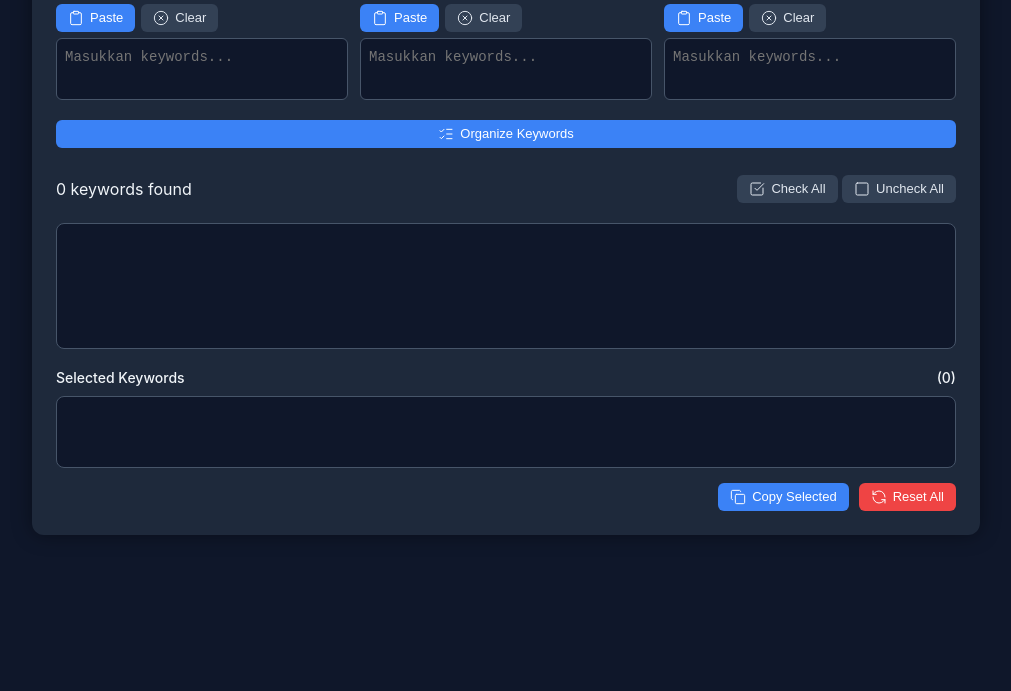
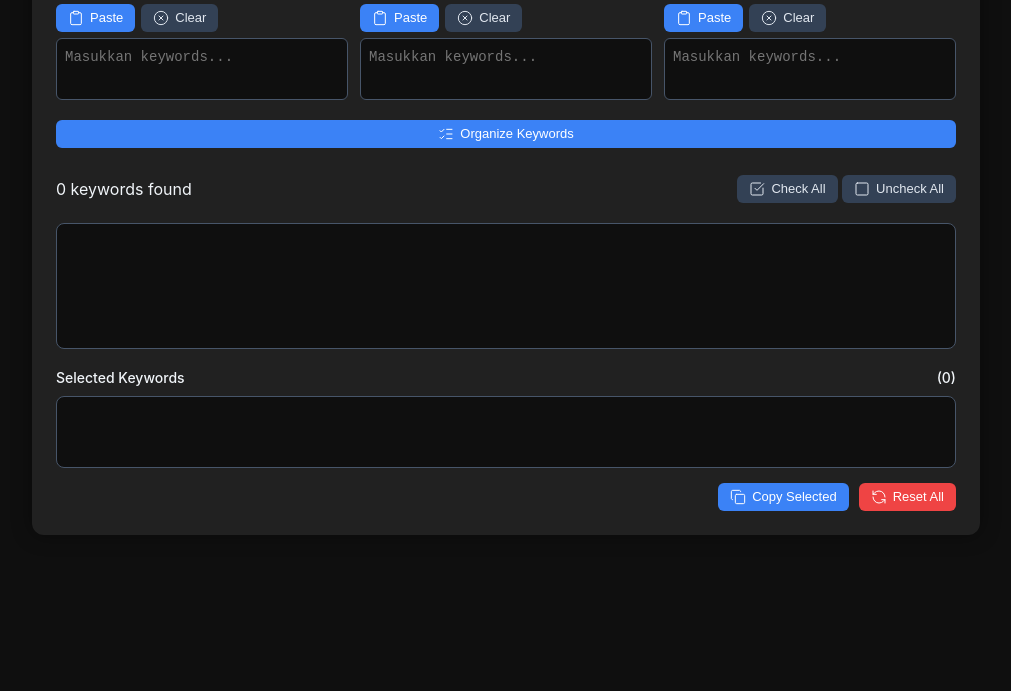
Before and after one commit to aisiiyan/newisnewkeywoorddddd, a plain HTML site: page index.html in a window 1280 px wide. Shown: the part 109-800 px from the top of the page, without its empty margins (134-1145 px from the left). Drawn offline with nearby package versions, Linux system fonts and the light colour scheme.

Commit message:
index.html

```diff
--- a/index.html
+++ b/index.html
@@ -10,7 +10,7 @@
     /* ===== Base (Dark Mode) ===== */
     body {
       font-family: "Inter", sans-serif;
-      background: #0f172a;
+      background: #0F0F0F;
       margin: 0;
       padding: 20px;
       display: flex;
@@ -21,10 +21,10 @@
     .container {
       width: 100%;
       max-width: 900px; /* responsive */
-      background: #1e293b;
+      background: #212121;
       padding: 24px;
       border-radius: 12px;
-      box-shadow: 0 0 20px rgba(0,0,0,0.4);
+      box-shadow: 0 0 20px rgba(0, 0, 0, 0.4);
     }
 
     h2 {
@@ -89,7 +89,7 @@
       border-radius: 6px;
       resize: none;            /* tidak bisa dibesarkan */
       font-size: 14px;
-      background: #0f172a;
+      background: #0F0F0F;
       color: #f1f5f9;
 
       height: 24px;            /* tinggi pas 1 baris */
@@ -120,7 +120,7 @@
       border: 1px solid #475569;
       border-radius: 8px;
       padding: 12px;
-      background: #0f172a;
+      background: #0F0F0F;
       min-height: 100px;
       margin-bottom: 20px;
     }
@@ -153,7 +153,7 @@
       border-radius: 8px;
       padding: 10px;
       min-height: 50px;
-      background: #0f172a;
+      background: #0F0F0F;
       font-size: 14px;
       margin-bottom: 15px;
       color: #e2e8f0;
```
